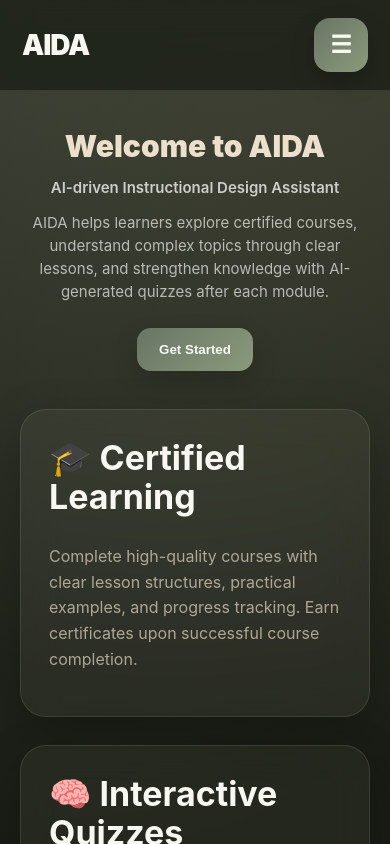
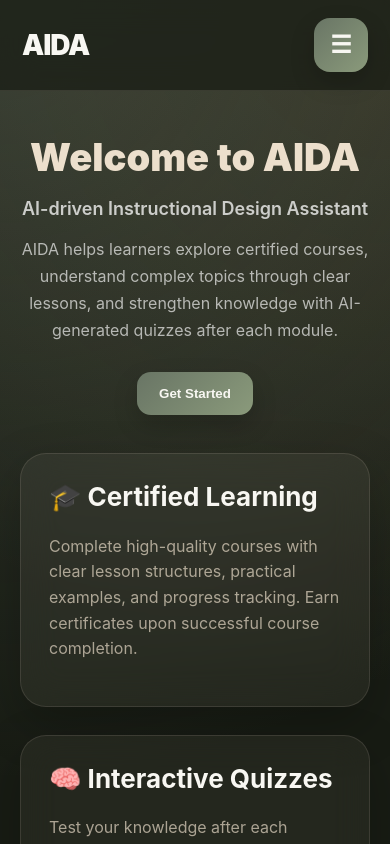
Before and after one commit to Jahon27/ai-course-generator, a React app in the folder frontend/: page / in a window 390 px wide. Shown: the top 844 px of the page. Built offline with nearby package versions, Linux system fonts and the light colour scheme; the HTML template or start-up script is replaced by a standard one.

Commit message:
home page updates

```diff
--- a/frontend/src/App.css
+++ b/frontend/src/App.css
@@ -484,12 +484,12 @@ textarea::placeholder {
   }
 
   .page-title {
-    font-size: 42px !important;
+    font-size: 34px !important;
     line-height: 1.1 !important;
   }
 
   .page-subtitle {
-    font-size: 18px !important;
+    font-size:  16px !important;
     line-height: 1.4;
   }
 }
@@ -537,20 +537,25 @@ textarea::placeholder {
   }
 
   .home-page .hero-title {
-    font-size: 30px !important;
-    line-height: 1.12 !important;
-    margin-bottom: 8px;
-  }
+      font-size: 38px !important;
+      line-height: 1.1;
+      margin-bottom: 10px;
+    }
 
-  .home-page .hero-subtitle {
-    font-size: 15px !important;
-    line-height: 1.35;
-    margin-bottom: 12px;
-  }
+    .home-page .hero-subtitle {
+      font-size: 18px !important;
+      line-height: 1.4;
+      margin-bottom: 14px;
+    }
 
-  .home-page .hero-description {
-    font-size: 15px !important;
-    line-height: 1.55;
-    margin-bottom: 24px;
-  }
+    .home-page .hero-description {
+      font-size: 16px !important;
+      line-height: 1.7;
+      margin-bottom: 28px;
+    }
+
+    .home-page .card h2 {
+      font-size: 26px !important;
+      line-height: 1.2;
+    }
 }
```
